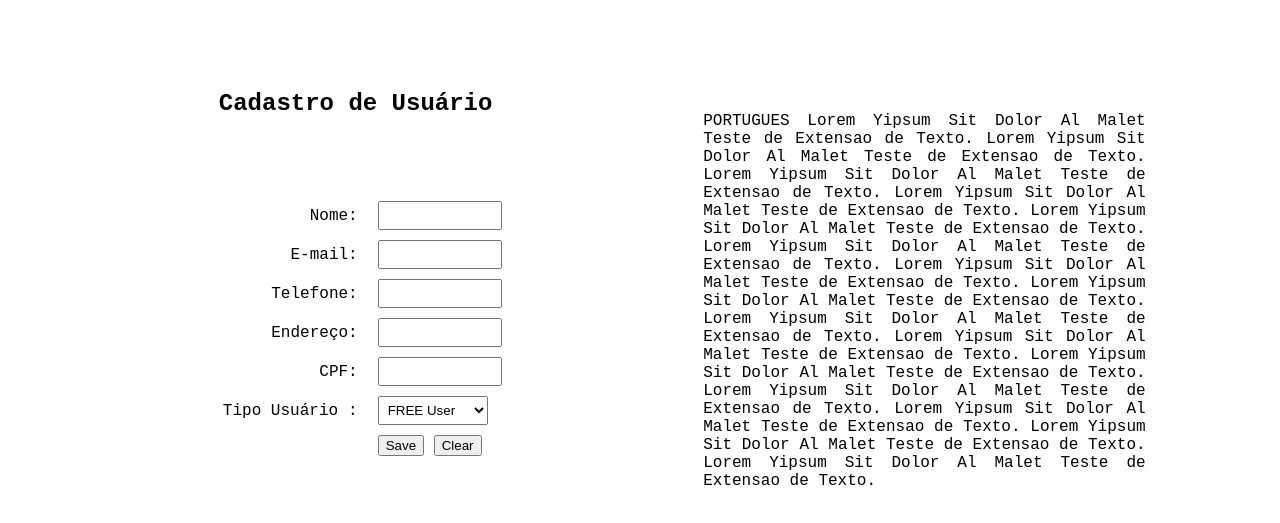
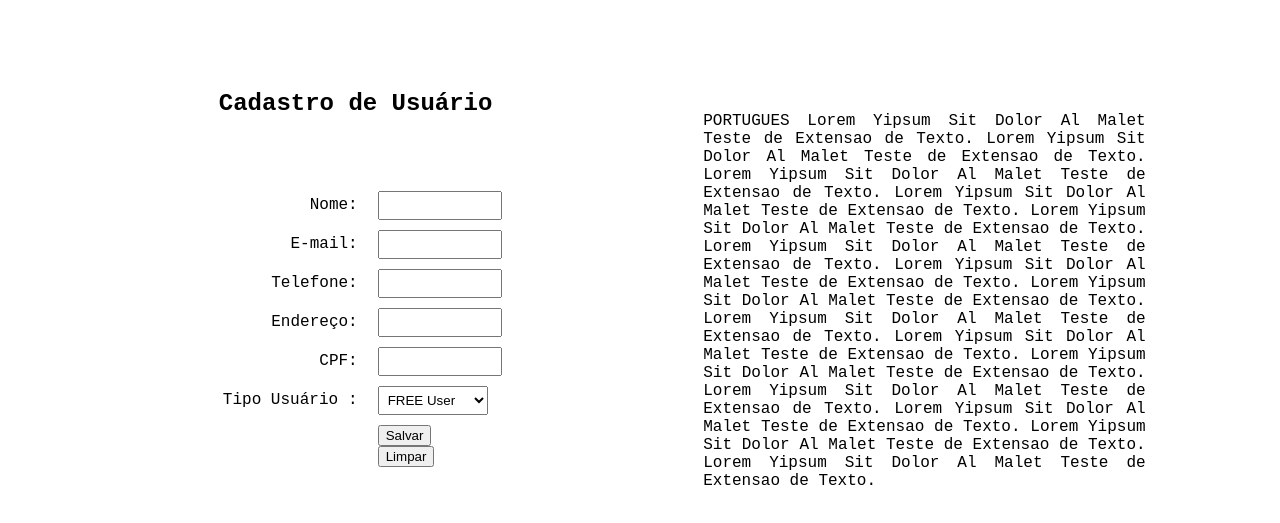
Before and after one commit to loppnowcd/CRUD-Csharp, a plain HTML site: page index_pt.html in a window 1280 px wide. Shown: the part 93-616 px from the top of the page. Drawn offline with nearby package versions, Linux system fonts and the light colour scheme.

```diff
--- a/index_pt.html
+++ b/index_pt.html
@@ -56,8 +56,8 @@
 
             <div></div> <!-- Espaço vazio para alinhar os botões na grade -->
             <div>
-                <button type="submit">Save</button>
-                <button type="reset" class="btn-limpar">Clear</button>
+                <button type="submit">Salvar</button>
+                <button type="reset" class="btn-limpar">Limpar</button>
             </div>
         </form>
     </div>
```
